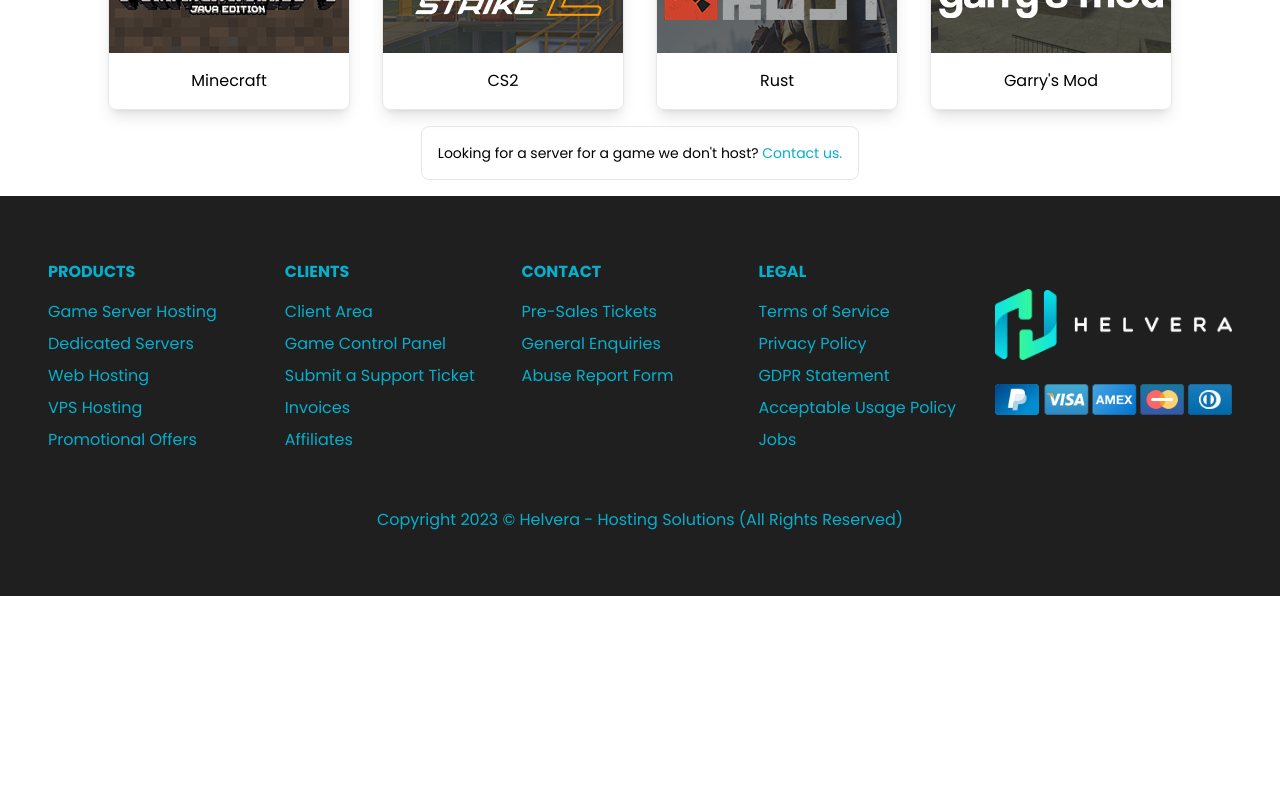
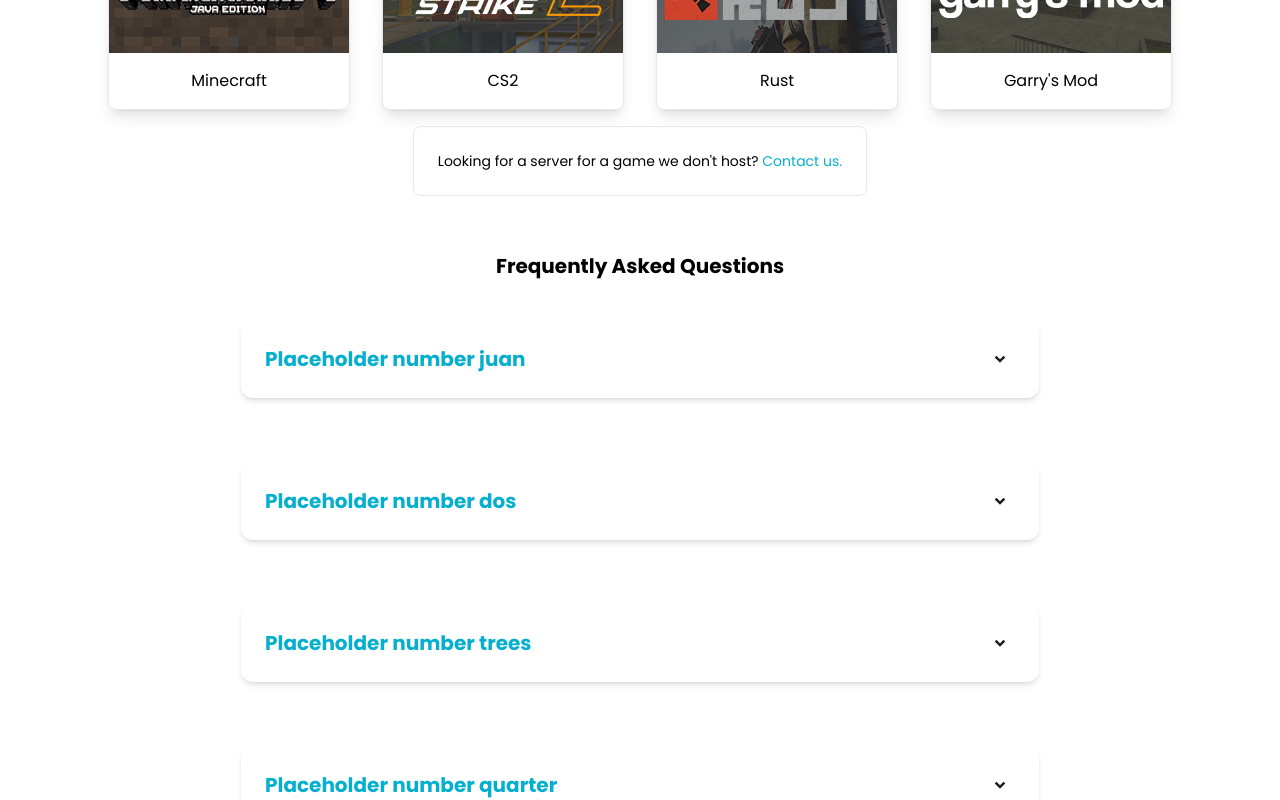
Before and after one commit to jrmichell/helvera, a Next.js app: page /game-servers in a window 1280 px wide. Shown: the part 260-1060 px from the top of the page. Before the commit the page ends 856 px from the top, so only its background shows below. Built offline with nearby package versions, Linux system fonts and the light colour scheme.

Commit message:
feat: added faq section to game servers page

```diff
--- a/app/game-servers/page.tsx
+++ b/app/game-servers/page.tsx
@@ -1,5 +1,6 @@
 import Link from "next/link";
 import GameCard from "../components/GameCard";
+import FAQ from "../components/FAQ";
 
 export default function GameServers() {
   return (
@@ -21,7 +22,7 @@
           <GameCard game="Garry's Mod" />
         </Link>
       </div>
-      <div className="p-4 border rounded-lg flex mb-4 text-center text-sm sm:text-md">
+      <div className="p-6 border rounded-lg flex mb-4 text-center text-sm sm:text-md">
         <div className="">
           Looking for a server for a game we don't host?&nbsp;
         </div>
@@ -30,6 +31,26 @@
           <Link href="/">Contact us.</Link>
         </span>
       </div>
+      {/* FAQ */}
+      <h1 className="text-xl font-bold flex justify-center items-center mt-10 mb-2">
+        Frequently Asked Questions
+      </h1>
+      <FAQ
+        question="Placeholder number juan"
+        answer="this is a random fucking answer that no one will ever see... ever"
+      />
+      <FAQ
+        question="Placeholder number dos"
+        answer="this is a random fucking answer that no one will ever see... ever"
+      />
+      <FAQ
+        question="Placeholder number trees"
+        answer="this is a random fucking answer that no one will ever see... ever"
+      />
+      <FAQ
+        question="Placeholder number quarter"
+        answer="this is a random fucking answer that no one will ever see... ever"
+      />
     </div>
   );
 }
```
